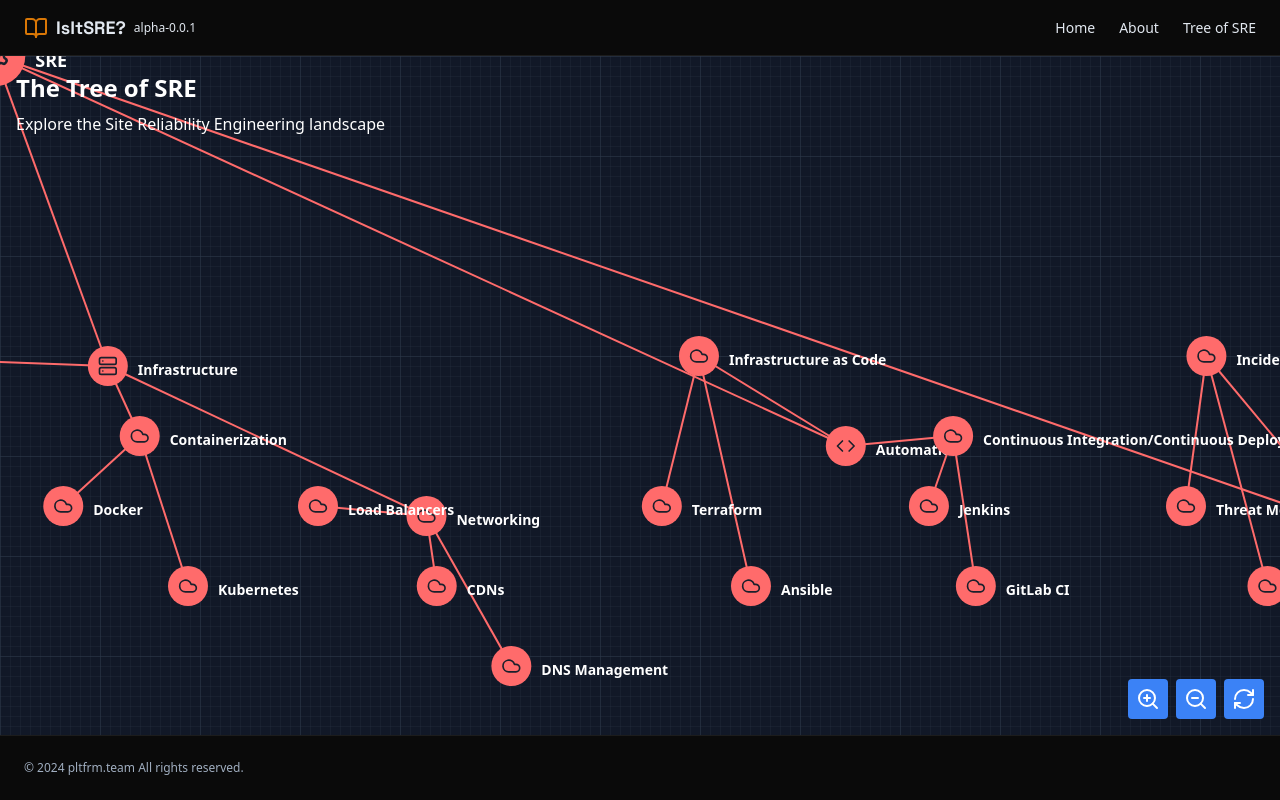
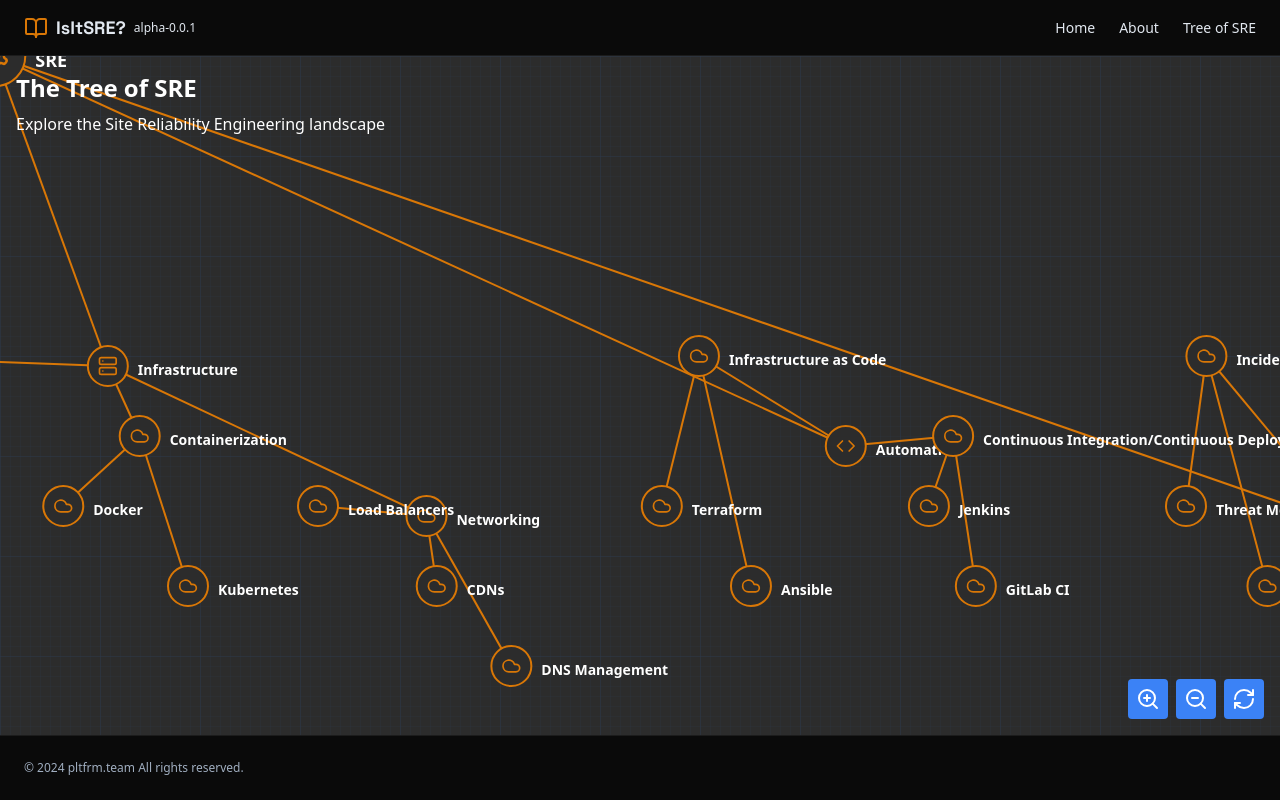
Before and after one commit to TheOpenTrustee/isitsre.com, a Next.js app: page /isitsre.com/tree in a window 1280 px wide. Built offline with nearby package versions, Linux system fonts and the light colour scheme.

Commit message:
feat: Use more colloquial styles

```diff
--- a/src/app/tree/page.tsx
+++ b/src/app/tree/page.tsx
@@ -184,10 +184,10 @@
       onClick={() => isClickable && onNodeClick(node)}
       style={{ cursor: isClickable ? 'pointer' : 'default' }}
     >
-      <circle r={isRoot ? 30 : 20} fill="#FF6B6B" />
+      <circle r={isRoot ? 30 : 20} stroke="#D97706" stroke-width="2" fill="#2C2C2C" />
       <foreignObject width={isRoot ? 50 : 30} height={isRoot ? 50 : 30} x={isRoot ? -25 : -15} y={isRoot ? -25 : -15}>
         <div className="flex items-center justify-center w-full h-full">
-          <IconComponent size={isRoot ? 30 : 20} color="#1a202c" />
+          <IconComponent size={isRoot ? 30 : 20} color="#D97706" />
         </div>
       </foreignObject>
       <text
@@ -215,7 +215,7 @@
     <path
       d={`M${sourceX},${sourceY} L${targetX},${targetY}`}
       fill="none"
-      stroke="#FF6B6B"
+      stroke="#D97706"
       strokeWidth={2}
     />
   )
@@ -344,7 +344,7 @@
   if (!root) return null
 
   return (
-    <div ref={containerRef} className="flex-1 flex w-full h-full bg-gray-900 overflow-hidden relative">
+    <div ref={containerRef} className="flex-1 flex w-full h-full bg-[#2C2C2C] overflow-hidden relative">
       <svg
         ref={svgRef}
         style={{flex: "1 0 auto", width: "auto", height: "auto"}}
```
